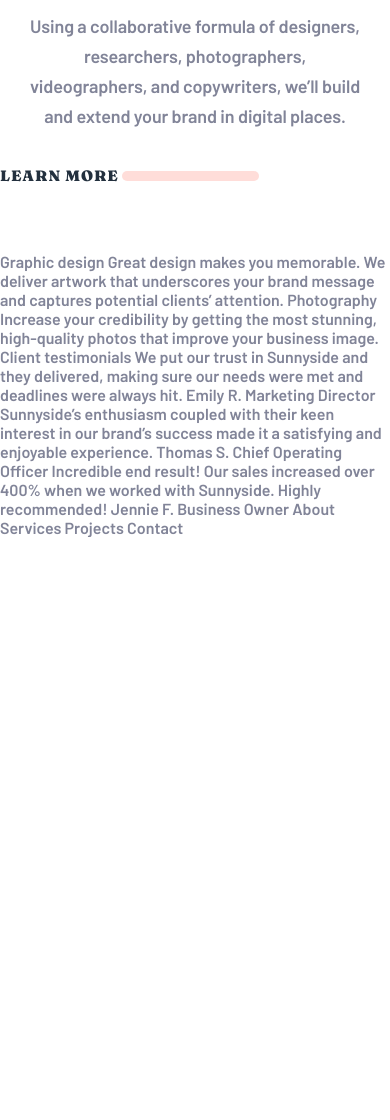
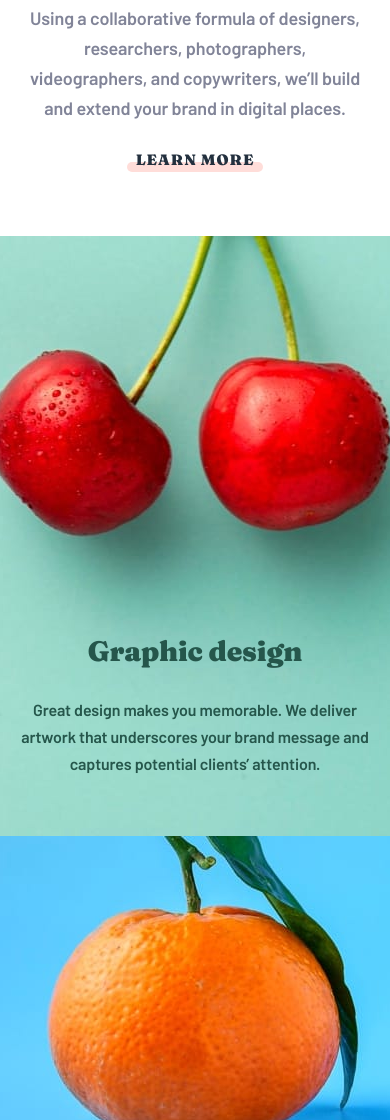
Before and after one commit to DenisMth/Sunnyside, a plain HTML site: page index.html in a window 390 px wide. Shown: the part 1786-2906 px from the top of the page. Before the commit the page ends 2323 px from the top, so only its background shows below. Drawn offline with Linux system fonts and the light colour scheme.

Commit message:
mobile v0.2

```diff
--- a/assets/style.scss
+++ b/assets/style.scss
@@ -68,11 +68,6 @@
 }
 
 a, a:visited{
-    text-decoration: none;
-    color:$veryDarkDesaturatedBlue;
-}
-
-i{
     font-family:$Fraunces;
     color:$veryDarkDesaturatedBlue;
     font-size:15px;
@@ -83,7 +78,22 @@
     font-style: normal;
     text-transform: uppercase;
     border-radius:5px;
+    position:relative;
 }
+
+a::after, a:visited::after{
+    content:"";
+    z-index:-1;
+    width:114%;
+    height:10px;
+    border-radius:28px;
+    background-size:cover;
+    position:absolute;
+    bottom:-3px;
+    left:-7%;
+    opacity:0.25;
+}
+
 
 p{
     font-family: $Barlow;
@@ -105,33 +115,64 @@
         text-align:center;
     }
     &__more{
-        display:inline-block;
-        margin:auto;
-
+        text-align:center;
         margin-top:8px;
         margin-bottom:64px;
 
-
-        &__underline{
-            border-radius: 28px;
-            opacity:0.25;
-            height: 10px;
-            width:137px;
-            margin:auto;
-            margin-top:-10px;
-
-            &--color1{
-                background-color:$yellow;
-            }
-            &--color2{
-                background: $softRed;
+        &__redirect:hover{
+            .article__more__link::after{
+                opacity:1;
             }
         }
-    }
-    &__more:hover{
-        .article__more__underline{
-            opacity:1;
+        &--transform::after{
+            background-color:$yellow;
+        }
+        &--standOut::after{
+            background-color:$softRed;
+        }
         }
     }
 
-}
+    .message{
+        height:600px;
+        background-position:center;
+        margin:0;
+        background-size:cover;
+        display:flex;
+        flex-direction:column;
+        justify-content:flex-start;
+        align-items:center;
+        &--graphicDesign{
+            background-image:url("images/image-graphic-design.jpg");
+            color:$darkDesaturatedCyan;
+        }
+        &--photography{
+            background-image:url("images/image-photography.jpg");
+            color:$darkBlue;
+        }
+
+        &__title{
+            font-family: $Fraunces;
+            font-weight:900;
+            font-size:28px;
+            letter-spacing: -0.2px;
+            text-align: center;
+            padding-top:398px;
+        }
+        &__text{
+            text-align:center;
+            font-size:16px;
+            font-weight:600;
+            letter-spacing: -0.11px;
+            line-height: 27px;
+            padding-left: 20px;
+            padding-right:20px;
+
+            padding-bottom:59px;
+
+        }
+    }
+
+    .testimonials{
+        background-color:$white;
+    }
--- a/index.html
+++ b/index.html
@@ -42,8 +42,7 @@
       Engage your clients through compelling visuals that do most of the marketing for you.
     </p>
     <div class="article article__more">
-      <i><a href="https://www.youtube.com/watch?v=dQw4w9WgXcQ" target="_blank">Learn more</a></i>
-      <div class=" article article__more article__more__underline article__more__underline--color1"></div>
+      <span class="article article__more article__more__redirect"><a class="article__more--transform article__more__link" href="https://www.youtube.com/watch?v=dQw4w9WgXcQ" target="_blank">Learn more</a></span>
     </div>
   </div>
 
@@ -58,35 +57,53 @@
     </p>
 
     <div class="article article__more">
-      <i><a href="https://www.youtube.com/watch?v=dQw4w9WgXcQ" target="_blank">Learn more</a></i>
-      <div class=" article article__more article__more__underline article__more__underline--color2"></div>
+      <span class="article article__more article__more__redirect"><a class="article__more--standOut article__more__link" href="https://www.youtube.com/watch?v=dQw4w9WgXcQ" target="_blank">Learn more</a></span>
     </div>
   </div>
 
-  Graphic design
+  <div class="message message--graphicDesign">
+    <h3 class="message message__title">Graphic design</h3>
+    <p class="message message__text">
       Great design makes you memorable. We deliver artwork that underscores your brand message and captures potential clients’ attention.
+    </p>
+  </div>
 
-  Photography
+  <div class="message message--photography">
+    <h3 class="message message__title">Photography</h3>
+    <p class="message message__text">
       Increase your credibility by getting the most stunning, high-quality photos that improve your business image.
+    </p>
+  </div>
 
-  Client testimonials
+  <div class="testimonials">
+    <h4 class="testimonials testimonials__title">Client testimonials</h4>
 
+    <p class="testimonials testimonials__text testimonials__text">
       We put our trust in Sunnyside and they delivered, making sure our needs were met and deadlines were always hit.
-  Emily R.
-  Marketing Director
+    </p>
+    <i class="testimonials testimonials__signature">Emily R.</i>
+    <span class="testimonials testimonials__rank">Marketing Director</span>
 
+    <p class="testimonials testimonials__text testimonials__text">
       Sunnyside’s enthusiasm coupled with their keen interest in our brand’s success made it a satisfying and enjoyable experience.
-  Thomas S.
-  Chief Operating Officer
+    </p>
+    <i class="testimonials testimonials__signature">Thomas S.</i>
+    <span class="testimonials testimonials__rank">Chief Operating Officer</span>
 
+    <p class="testimonials testimonials__text testimonials__text">
       Incredible end result! Our sales increased over 400% when we worked with Sunnyside. Highly recommended!
-  Jennie F.
-  Business Owner
+    </p>
+    <i class="testimonials testimonials__signature">Jennie F.</i>
+    <span class="testimonials testimonials__rank">Business Owner</span>
 
+  </div>
+
+  <footer>
     About
     Services
     Projects
     Contact
+  </footer>
 
 </body>
 </html>
```
Also changed, not shown: assets/style.css, 1 other file. Lines whose indentation alone changed are shown as unchanged.
